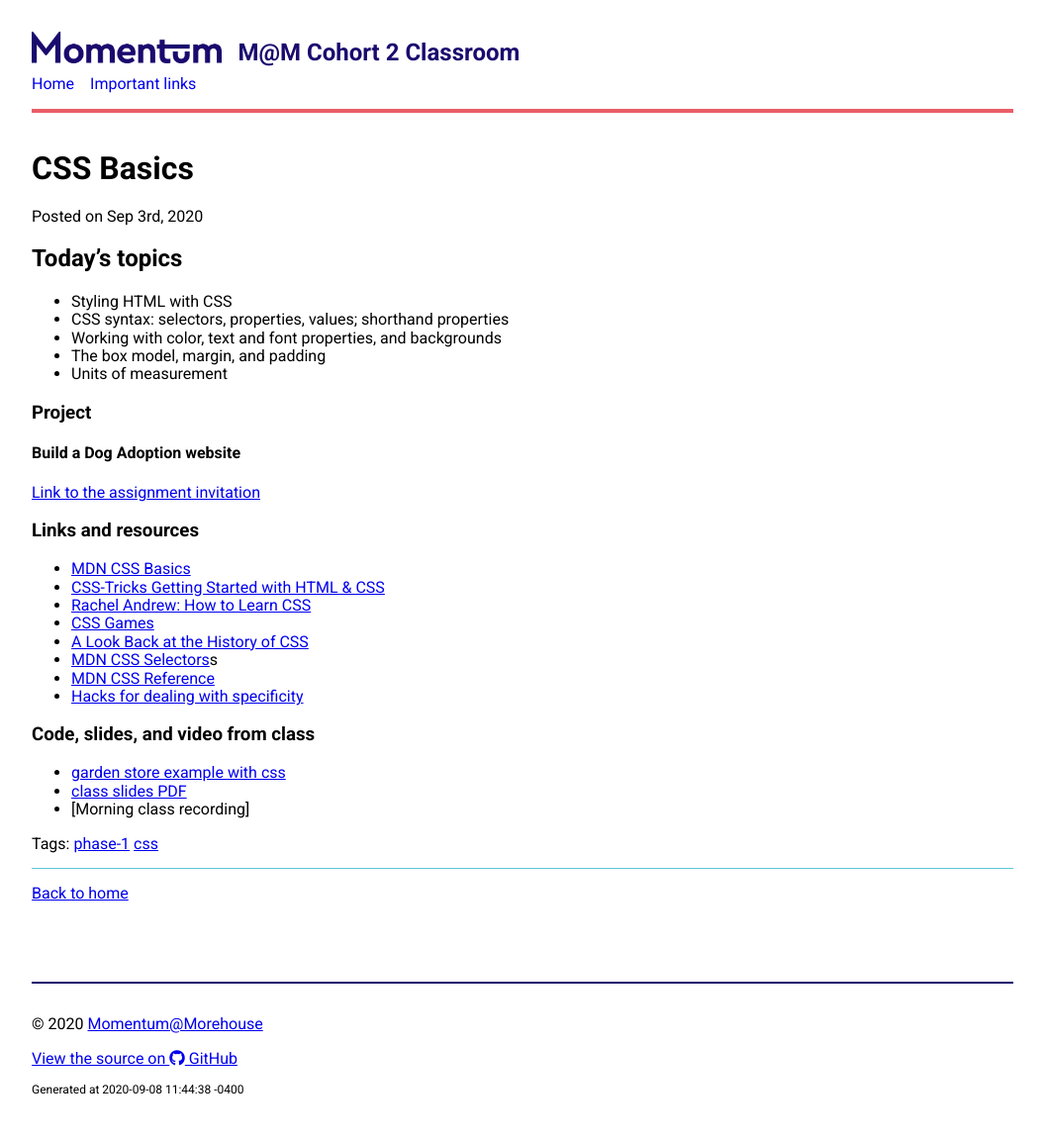
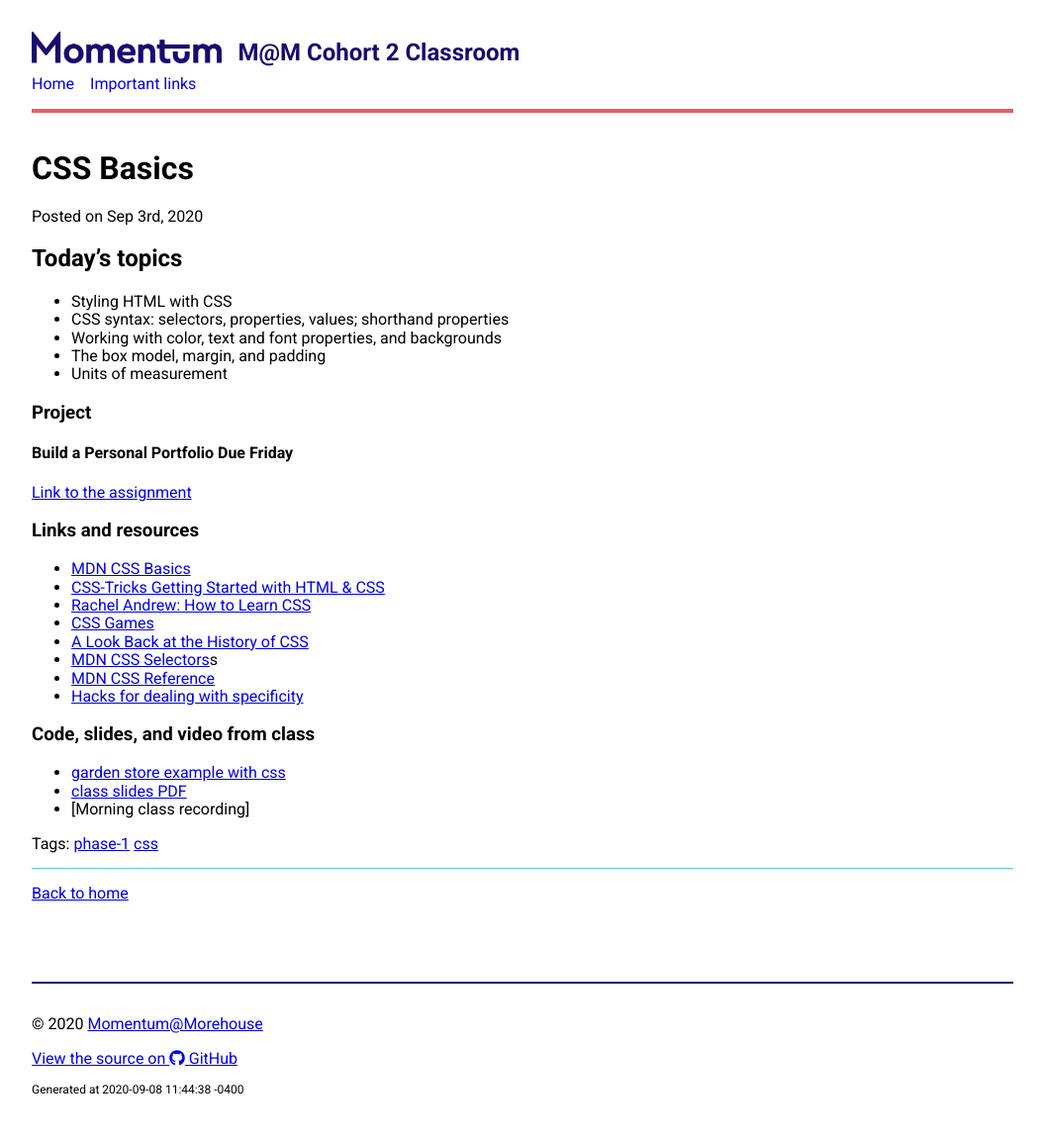
Before and after one commit to Momentum-Morehouse-2/Momentum-Morehouse-2.github.io, a Jekyll site: the page built from _posts/2020-09-03-css-basics.md, in a window 1280 px wide. Shown: the whole page at 99% size, without its empty margins (112-1167 px from the left). Built offline with Jekyll 4.4.1, drawn with Linux system fonts in a browser that asks for light colours; nearby versions of some CDN libraries.

Commit message:
fix assignment link

```diff
--- a/_posts/2020-09-03-css-basics.md
+++ b/_posts/2020-09-03-css-basics.md
@@ -13,9 +13,10 @@ tags: phase-1 css
 - Units of measurement
 
 ### Project
-#### Build a Dog Adoption website
+#### Build a Personal Portfolio Due Friday
 
-[Link to the assignment invitation](https://classroom.github.com/a/N-Puj6WS)
+[Link to the assignment](https://classroom.google.com/c/MTQzODg3MTY4MzI3/a/MTQ0MTQ2MTg5NDI5/details)
+
 
 ### Links and resources
 
```
